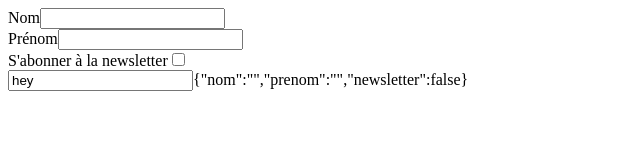
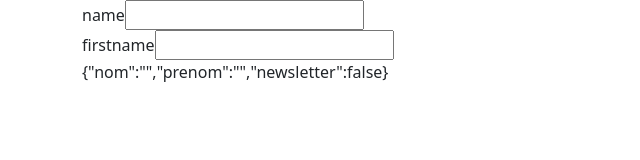
Before and after one commit to Nafti92/React, a plain HTML site: page index.html in a window 1280 px wide. Shown: the whole page, without its empty margins (0-640 px from the left). Drawn offline with nearby package versions, Linux system fonts and the light colour scheme.

Commit message:
react day 3 pt3

```diff
--- a/app.js
+++ b/app.js
@@ -1,3 +1,17 @@
+class Field extends React.Component {
+  render () {
+    const {name, value, onChange, children} = this.props
+    return (
+      <div>
+        <label htmlFor={name}>{children}</label>
+        <input type="text" value={value} onChange={onChange} id={name} name={name}/>
+      </div>
+    )
+  }
+}
+
+
+
 class Home extends React.Component {
 
   constructor (props) {
@@ -22,21 +36,11 @@ class Home extends React.Component {
 
   render () {
     return (
-      <div>
-        <div>
-          <label htmlFor="nom">Nom</label>
-          <input type="text" value={this.state.nom} onChange={this.handleChange} id="nom" name="nom"/>
-        </div>
-        <div>
-          <label htmlFor="prenom">Prénom</label>
-          <input type="text" value={this.state.prenom} onChange={this.handleChange} id="prenom" name="prenom"/>
-        </div>
-        <div>
-          <label htmlFor="newsletter">S'abonner à la newsletter</label>
-          <input type="checkbox" checked={this.state.newsletter} onChange={this.handleChange} id="newsletter" name="newsletter"/>
-        </div>
-        <input type="text" defaultValue="hey"/>
+      <div className="container">
+        <Field name="nom" value={this.state.nom} onChange={this.handleChange}>name</Field>
+        <Field name="prenom" value={this.state.prenom} onChange={this.handleChange}>firstname</Field>
         {JSON.stringify(this.state)}
+
       </div>
     )
   }
--- a/index.html
+++ b/index.html
@@ -5,6 +5,8 @@
     <meta http-equiv="X-UA-Compatible" content="IE=edge">
     <meta name="viewport" content="width=device-width, initial-scale=1.0">
     <title>Document</title>
+    <link href="https://cdn.jsdelivr.net/npm/bootstrap@5.3.0-alpha1/dist/css/bootstrap.min.css" rel="stylesheet" integrity="sha384-GLhlTQ8iRABdZLl6O3oVMWSktQOp6b7In1Zl3/Jr59b6EGGoI1aFkw7cmDA6j6gD" crossorigin="anonymous">
+    <script src="https://cdn.jsdelivr.net/npm/bootstrap@5.3.0-alpha1/dist/js/bootstrap.bundle.min.js" integrity="sha384-w76AqPfDkMBDXo30jS1Sgez6pr3x5MlQ1ZAGC+nuZB+EYdgRZgiwxhTBTkF7CXvN" crossorigin="anonymous"></script>
     <script crossorigin src="https://unpkg.com/react@16/umd/react.development.js" defer></script>
     <script crossorigin src="https://unpkg.com/react-dom@16/umd/react-dom.development.js" defer></script>
     <script src="https://unpkg.com/babel-standalone@6/babel.min.js"></script>
```
